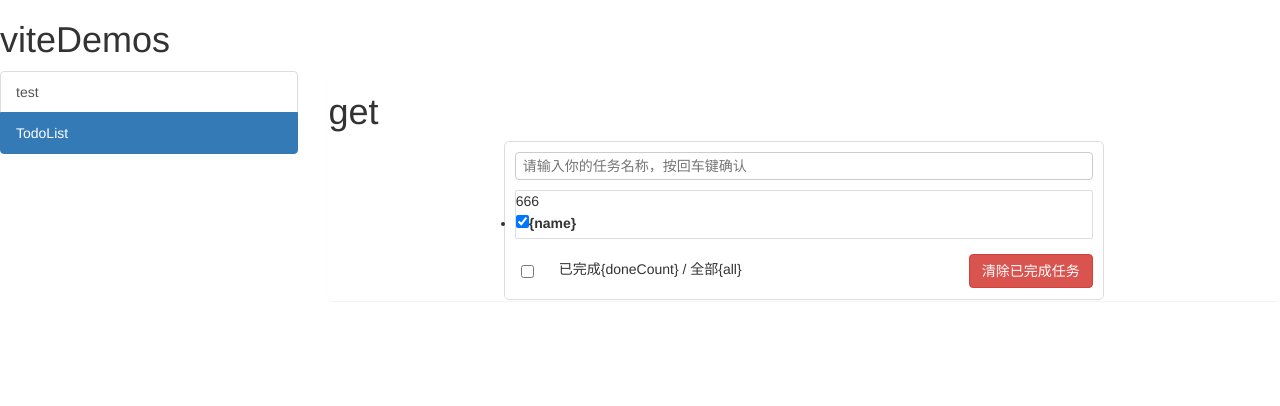
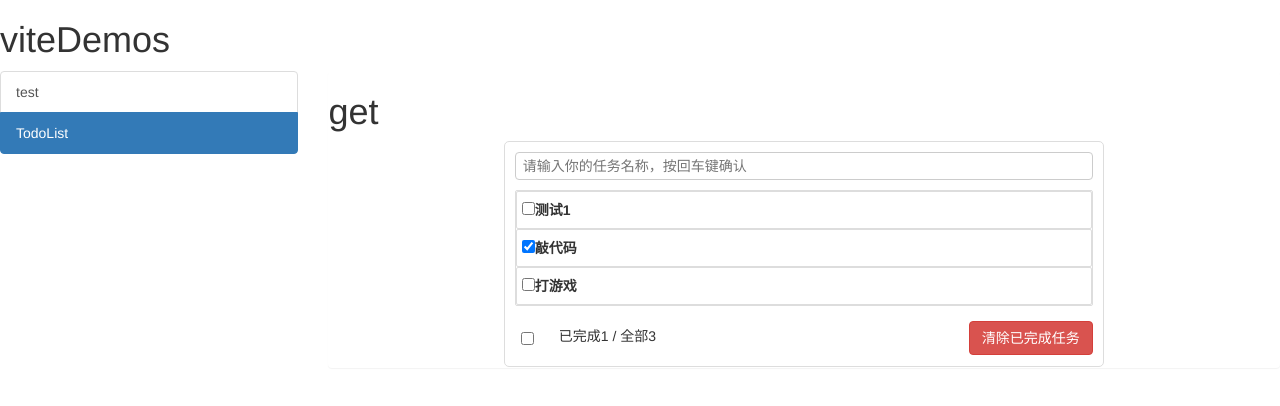
Before and after one commit to silin001/todolist_v3vite, a Vue app: page /#/index/TodoList in a window 1280 px wide. Shown: the top 406 px of the page. Built offline with nearby package versions, Linux system fonts and the light colour scheme; the HTML template or start-up script is replaced by a standard one.

Commit message:
功能实现

```diff
--- /dev/null
+++ b/src/types/todo.ts
@@ -0,0 +1,6 @@
+// 定义接口约束我的todos数据
+export interface Todo {
+ id: number,
+ title: string,
+ isCompleted: boolean
+}
--- a/src/views/pages/TodoList/components/Footer/index.vue
+++ b/src/views/pages/TodoList/components/Footer/index.vue
@@ -2,30 +2,59 @@
   <div class='footer'>
     <div class="todo-footer">
       <label>
-        <input type="checkbox" />
+        <input type="checkbox"
+               v-model="isCheckAll" />
       </label>
       <span>
-        <span>已完成{doneCount}</span> / 全部{all}
+        <span>已完成{{count}}</span> / 全部{{ todos.length}}
       </span>
-      <button class="btn btn-danger">清除已完成任务</button>
+      <button class="btn btn-danger"
+              @click="clearAllCompletedTodos">清除已完成任务</button>
     </div>
   </div>
 </template>
 
 <script lang='ts'>
-import { reactive, toRefs, onMounted } from 'vue'
-interface DataProps { }
+import { reactive, toRefs, onMounted, computed } from 'vue'
+import { Todo } from '../../../../../types/todo'
 export default {
   name: 'footer',
-  setup () {
-    const data: DataProps = reactive({
+  props: {
+    todos: {
+      type: Array as () => Todo[],
+      required: true //  必传
+    },
+    checkAll: {
+      type: Function,
+      required: true //  必传
+    },
+    clearAllCompletedTodos: {
+      type: Function,
+      required: true //  必传
+    },
+  },
+  setup (props) {
 
+    // 已完成的计算属性
+    const count = computed(() => {
+      return props.todos.reduce(
+        (pre, todo, index) =>
+          pre + (todo.isCompleted ? 1 : 0), 0)
     })
-    onMounted(() => {
-      console.log('3.-组件挂载到页面之后执行-------onMounted')
+    // 全选计算属性
+    const isCheckAll = computed({
+      get () {
+        return count.value > 0 && props.todos.length === count.value
+      },
+      set (val) {
+        props.checkAll(val)
+      }
     })
+
     return {
-      ...toRefs(data),
+      count,
+      isCheckAll,
+
     }
 
   }
--- a/src/views/pages/TodoList/components/Header/index.vue
+++ b/src/views/pages/TodoList/components/Header/index.vue
@@ -1,29 +1,45 @@
 <template>
   <div class='header'>
     <div class="todo-header">
-      <!-- <input type="text"
+      <input type="text"
              placeholder="请输入你的任务名称，按回车键确认"
-             onKeyUp={this.handleKeyUp} /> -->
-      <input type="text"
-             placeholder="请输入你的任务名称，按回车键确认" />
+             v-model="title"
+             @keyup.enter="addTodo" />
     </div>
   </div>
 </template>
 
 <script lang='ts'>
-import { reactive, toRefs, onMounted } from 'vue'
+import { reactive, toRefs, ref } from 'vue'
 interface DataProps { }
 export default {
   name: 'header',
-  setup () {
-    const data: DataProps = reactive({
-
-    })
-    onMounted(() => {
-      console.log('3.-组件挂载到页面之后执行-------onMounted')
-    })
+  props: {
+    add: {
+      type: Function,
+      required: true //  必传
+    }
+  },
+  setup (props) {
+    const title = ref('')
+    const addTodo = () => {
+      // 获取文本框内容
+      const text = title.value
+      console.log(text)
+      if (!text.trim()) return
+      // 创建一个todo对象
+      const todo = {
+        id: Date.now(),
+        title: text,
+        isCompleted: false
+      }
+      // 通过setup 参数的props调用父级add方法
+      props.add(todo)
+      title.value = ''
+    }
     return {
-      ...toRefs(data),
+      title,
+      addTodo,
     }
 
   }
--- a/src/views/pages/TodoList/components/Item/index.vue
+++ b/src/views/pages/TodoList/components/Item/index.vue
@@ -1,52 +1,79 @@
 <template>
-  <div class='item'>
-    <li :class="mouse
-        ? 'active'
-        : ''
-        ">
+  <div class='item todo-main'>
+    <li @mouseenter="onMouseHandler(true)"
+        @mouseleave="onMouseHandler(false)"
+        :class="{active:isActive}">
       <label>
         <input type="checkbox"
-               checked="{done===0
-               ?
-               false
-               :
-               true}
-               onChange={this.handleChange(id)}" />
-        <span>{name}</span>
+               v-model="isCompleted" />
+        <span>{{todo.title}}</span>
       </label>
       <button class="btn btn-danger"
-              :style="{display: mouse ? 'block' : 'none'}"
-              @click=''>删除</button>
+              :style="{display: isActive ? 'block' : 'none'}"
+              @click='delTodo'>删除</button>
     </li>
   </div>
 </template>
 
 <script lang='ts'>
-import { reactive, toRefs, onMounted } from 'vue'
-interface DataProps { }
+import { ref, toRefs, onMounted, computed } from 'vue'
+import { Todo } from '../../../../../types/todo'
 export default {
   name: 'item',
+  props: {
+    todo: {
+      type: Object as () => Todo, //函数返回的是Todo类型
+      required: true //  必传
+    },
+    del: {
+      type: Function,
+      required: true
+    },
+    index: {
+      type: Number,
+      required: true
+    },
+    updateTodo: {
+      type: Function,
+      required: true
+    }
+
+  },
   data () {
     return {
       mouse: 0
     }
   },
-  setup () {
-    const data: DataProps = reactive({
-
-    })
-    onMounted(() => {
-      console.log('3.-组件挂载到页面之后执行-------onMounted')
+  setup (props) {
+    const { del, index } = props
+    let isActive = ref(false)
+    const onMouseHandler = (flag: boolean) => {
+      isActive.value = flag
+    }
+    const delTodo = () => {
+      if (window.confirm('确定删除吗？')) {
+        del(index)
+      }
+    }
+    // 计算属性 实现获取 设置多选框
+    const isCompleted = computed({
+      get () {
+        return props.todo.isCompleted
+      },
+      set (val) {
+        props.updateTodo(props.todo, val)
+      }
     })
     return {
-      ...toRefs(data),
+      isActive,
+      onMouseHandler,
+      delTodo,
+      isCompleted
     }
-
   }
 };
 </script>
 <style scoped lang='less'>
-.item {
 /*item*/
 .todo-main li {
   list-style: none;
@@ -83,6 +110,6 @@ export default {
 }
 .active {
   background: #ddd;
-  }
+  color: red;
 }
 </style>
--- a/src/views/pages/TodoList/components/List/index.vue
+++ b/src/views/pages/TodoList/components/List/index.vue
@@ -1,8 +1,12 @@
 <template>
   <div class='list'>
     <ul className="todo-main">
-      666
-      <Item />
+      <Item v-for="(item,index) of todos"
+            :key="item.id"
+            :todo='item'
+            :index='index'
+            :del='del'
+            :updateTodo='updateTodo' />
     </ul>
   </div>
 </template>
@@ -13,6 +17,22 @@ import Item from '../Item/index.vue'
 interface DataProps { }
 export default {
   name: '',
+  props: {
+    todos: {
+      type: Array,
+      default: () => {
+        return []
+      }
+    },
+    del: {
+      type: Function,
+      required: true //  必传
+    },
+    updateTodo: {
+      type: Function,
+      required: true //  必传
+    },
+  },
   components: {
     Item
   },
--- a/src/views/pages/TodoList/index.vue
+++ b/src/views/pages/TodoList/index.vue
@@ -3,9 +3,13 @@
     <h1 @click="get">get</h1>
     <div class="todo-container">
       <div class="todo-wrap">
-        <Header />
-        <List />
-        <Footer />
+        <Header :add='add' />
+        <List :todos='todos'
+              :del='del'
+              :updateTodo='updateTodo' />
+        <Footer :todos='todos'
+                :checkAll='checkAll'
+                :clearAllCompletedTodos='clearAllCompletedTodos' />
       </div>
     </div>
   </div>
@@ -17,9 +21,8 @@ import { reactive, toRefs, onMounted } from 'vue'
 import { mokeGet } from '../../../api'
 import Header from './components/Header/index.vue'
 import Footer from './components/Footer/index.vue'
-// import Item from './components/Item/index.vue'
 import List from './components/List/index.vue'
-interface DataProps { }
+import { Todo } from '../../../types/todo'
 export default {
   name: '',
   components: {
@@ -28,20 +31,54 @@ export default {
     Footer
   },
   setup () {
-    const data: DataProps = reactive({
-
+    const state = reactive<{ todos: Todo[] }>({
+      todos: [
+        { id: 1, title: '测试1', isCompleted: false },
+        { id: 2, title: '敲代码', isCompleted: true },
+        { id: 3, title: '打游戏', isCompleted: false }
+      ]
     })
     onMounted(() => {
-      console.log('3.-组件挂载到页面之后执行-------onMounted')
+      // console.log('3.-组件挂载到页面之后执行-------onMounted')
     })
+    // add
+    const add = (todo: Todo) => {
+      state.todos.unshift(todo)
+    }
+
+    // 删除
+    const del = (index: number) => {
+      state.todos.splice(index, 1)
+    }
+    // 修改状态
+    const updateTodo = (todo: Todo, isCompleted: boolean) => {
+      todo.isCompleted = isCompleted
+      console.log(todo)
+    }
+    // 全选方法
+    const checkAll = (isCompleted: boolean) => {
+      state.todos.forEach((todo) => {
+        todo.isCompleted = isCompleted
+      })
+    }
+    // 清除所有已完成
+    const clearAllCompletedTodos = () => {
+      state.todos = state.todos.filter(item => !item.isCompleted)
+    }
+    // 接口测试
     const get = () => {
       mokeGet('/api/test', {}).then(res => {
         console.log(res)
       })
     }
     return {
-      ...toRefs(data),
-      get
+      ...toRefs(state),
+      get,
+      add,
+      del,
+      updateTodo,
+      checkAll,
+      clearAllCompletedTodos
     }
 
   }
```
Also changed, not shown: 1 other file (tests, documents, lock files or other folders). Lines whose indentation alone changed are shown as unchanged.
